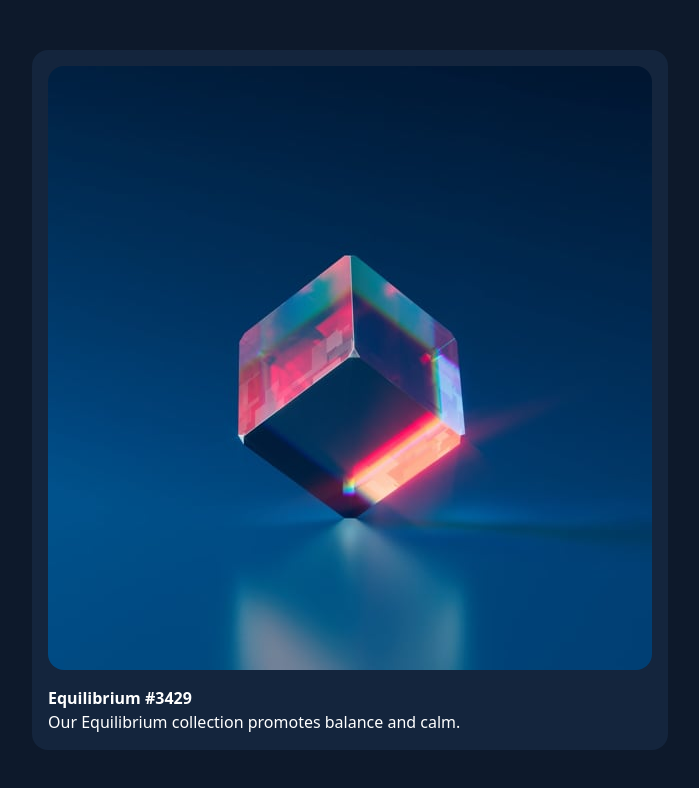
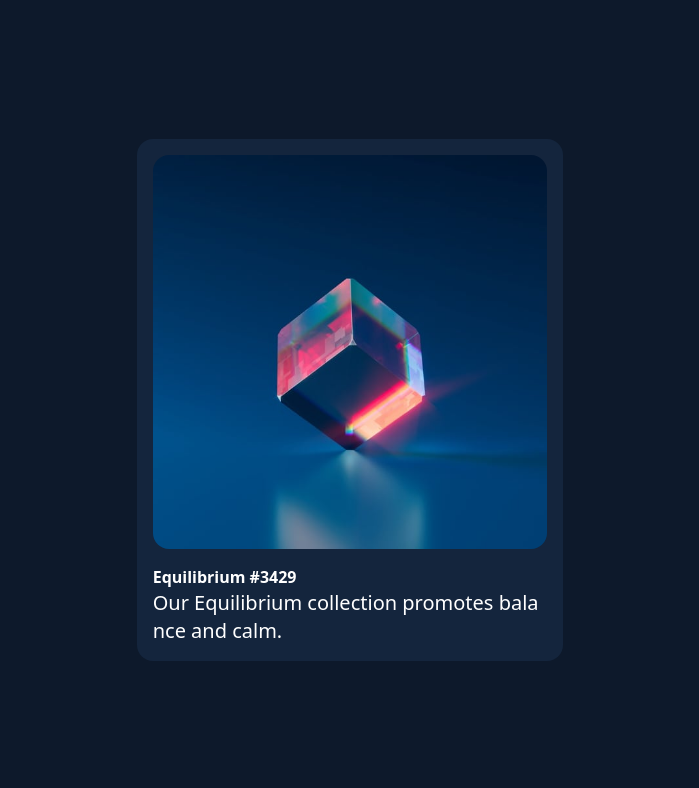
Before and after one commit to otilor/nft-preview-card-frontend-mentor, a Next.js app: page / in a window 1280 px wide. Shown: the top 788 px of the page, without its empty margins (290-989 px from the left). Built offline with nearby package versions, Linux system fonts and the light colour scheme.

Commit message:
add width

```diff
--- a/pages/index.js
+++ b/pages/index.js
@@ -15,7 +15,7 @@ export default function Home() {
       </Head>
       <main>
         <div className="grid h-screen place-items-center">
-          <div className="card-bg rounded-2xl text-white">
+          <div className="card-bg rounded-2xl text-white w-1/3">
             <div className="m-4">
               <Image
                 className="rounded-2xl w-full"
@@ -27,7 +27,7 @@ export default function Home() {
             </div>
             <div className="m-4">
               <h4 className="font-bold">Equilibrium #3429</h4>
-              <p className="">Our Equilibrium collection promotes balance and calm.</p>
+              <p className="text-xl break-all">Our Equilibrium collection promotes balance and calm.</p>
             </div>
           </div>
         </div>
```
